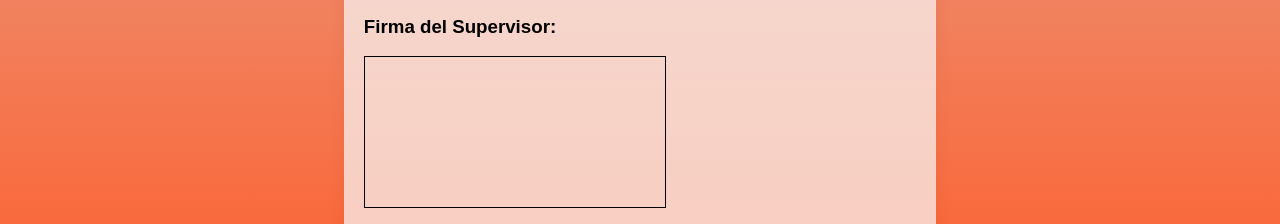
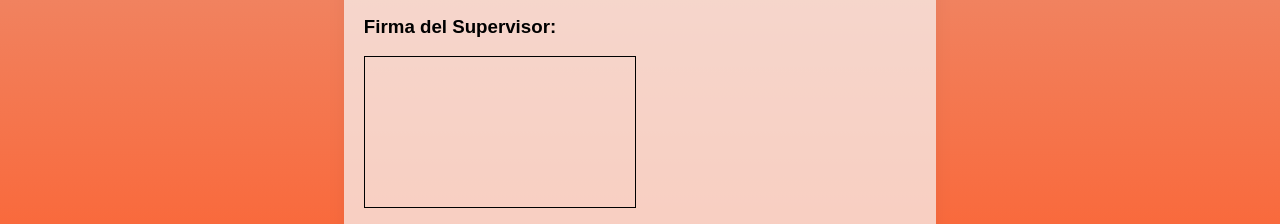
Before and after one commit to casanbre/Inovaclay, a website: page public/Maquina_4/index_1.html in a window 1280 px wide. Shown: the part 763-987 px from the top of the page. Drawn offline with Linux system fonts and the light colour scheme.

Commit message:
SE EDITA FIRMA

```diff
--- a/public/Maquina_4/index_1.html
+++ b/public/Maquina_4/index_1.html
@@ -131,7 +131,7 @@
         <h3>Firma del Supervisor:</h3>
         <canvas
           id="firmaCanvas"
-          width="300"
+          width="270"
           height="150"
           style="border: 1px solid #000"
         ></canvas>
```
